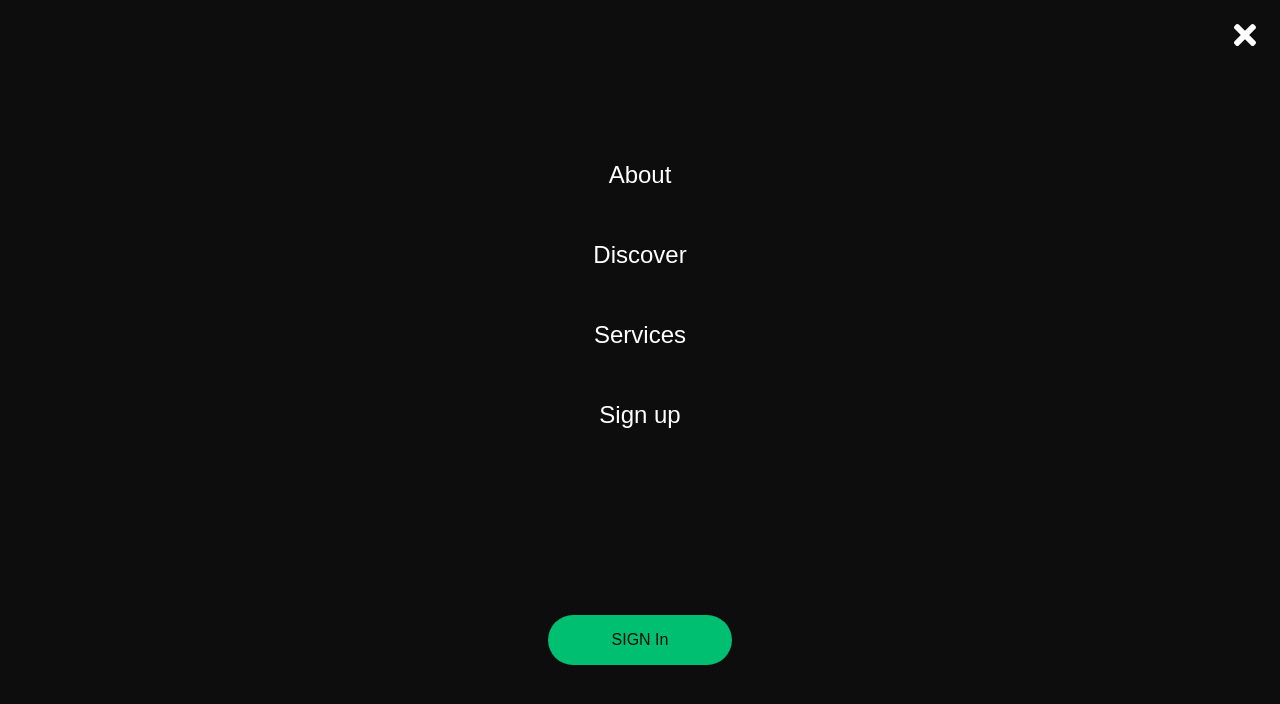
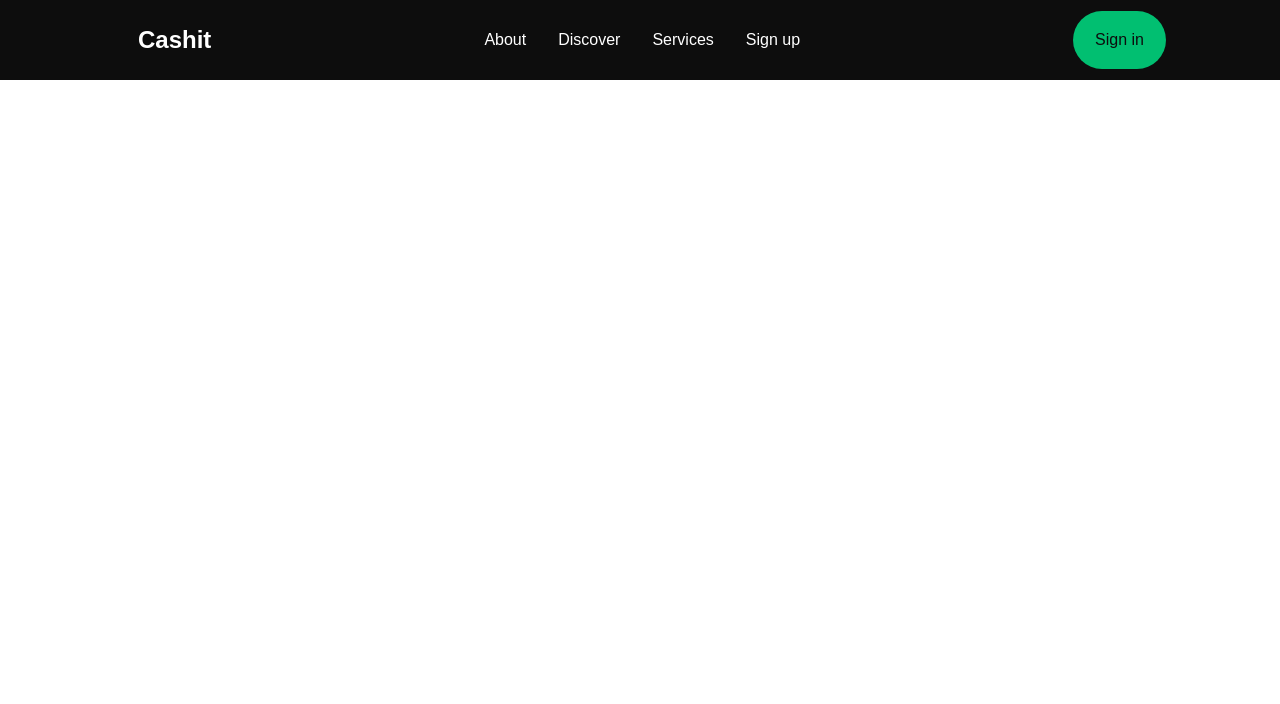
Before and after one commit to fabiannabi/bank-smooth-scroll, a React (Create React App) app: page / in a window 1280 px wide. Shown: the top 704 px of the page. Built offline with nearby package versions, Linux system fonts and the light colour scheme.

Commit message:
Adds State to set up modal behavior
-Refactors Sidebars to Home component

```diff
--- a/src/App.js
+++ b/src/App.js
@@ -1,19 +1,16 @@
-import NavBar from "./components/Navbar";
 import { BrowserRouter as Router } from "react-router-dom";
-import SideBar from "./components/SideBar";
 import { ThemeProvider } from "styled-components";
 import { MediasQ as mediaquery } from "./themes/MediasQ.js";
-import { GlobalStyles} from "./themes/Global.style";
+import { GlobalStyles } from "./themes/Global.style";
+import Home from "./pages/index";
 
-const NAV_ITEMS = ["About", "Discover", "Services", "Sign up"];
 function App() {
   return (
     <ThemeProvider theme={mediaquery}>
-      <GlobalStyles/>
-        <Router>
-          <SideBar nav_items={NAV_ITEMS} />
-          <NavBar nav_items={NAV_ITEMS} />
-        </Router>
+      <GlobalStyles />
+      <Router>
+        <Home />
+      </Router>
     </ThemeProvider>
   );
 }
--- a/src/components/Navbar/index.js
+++ b/src/components/Navbar/index.js
@@ -12,7 +12,7 @@ import {
   NavBtnLink,
 } from "./NavBarStyled";
 
-const NavBar = ({nav_items}) => {
+const NavBar = ({nav_items, toggleView}) => {
   const navList = () => {
     const menu = nav_items
     const list = menu.map((menuItem) => {
@@ -30,7 +30,7 @@ const NavBar = ({nav_items}) => {
       <Nav>
         <NavBarContainer>
           <NavLogo to="/">Cashit</NavLogo>
-          <MobileIcons>
+          <MobileIcons onClick={toggleView}>
             <FaBars />
           </MobileIcons>
           <NavMenu>{navList()}</NavMenu>
--- a/src/components/SideBar/SideBarStyled.js
+++ b/src/components/SideBar/SideBarStyled.js
@@ -10,10 +10,9 @@ export const SideBarContainer = styled.aside`
   height: 100%;
   left: 0;
   position: fixed;
-  transition: all 0.3 ease-in-out;
-  /* opacity: ${({ isOpen }) => (isOpen ? "100%" : 0)}; */
-  /* top: ${({ isOpen }) => (isOpen ? 0 : "-100%")}; */
-  top: 0;
+  transition: all 0.5 ease-in;
+  opacity: ${({ isOpen }) => (isOpen ? "100%" : '0')};
+  top: ${({ isOpen }) => (isOpen ? '0' : "-100%")};
   width: 100%;
   z-index: 999;
 `;
@@ -64,7 +63,7 @@ export const SideBarMenu = styled.ul`
   grid-template-rows: repeat(6, 80px);
   text-align: center;
 
-  @media screen and (max-width: ${({theme}) =>theme.mobile.small}) {
+  @media screen and (max-width: ${({ theme }) => theme.mobile.small}) {
     grid-template-rows: repeat(6, 65px);
   }
 `;
--- a/src/components/SideBar/index.js
+++ b/src/components/SideBar/index.js
@@ -10,11 +10,11 @@ import {
   SideBarLink,
 } from "./SideBarStyled";
 
-const SideBar = ({ nav_items }) => {
+const SideBar = ({ nav_items, isOpen, toggleView }) => {
   const sideItems = () => {
     const list = nav_items.map((item, i) => {
       return (
-        <SideBarLink key={`${i}_item`} to={item.toLocaleLowerCase()}>
+        <SideBarLink key={`${i}_item`} to={item.toLocaleLowerCase()} onClick={toggleView}>
           {item}
         </SideBarLink>
       );
@@ -24,8 +24,8 @@ const SideBar = ({ nav_items }) => {
 
   return (
     <>
-      <SideBarContainer>
-        <Icon>
+      <SideBarContainer isOpen={isOpen}>
+        <Icon onClick={toggleView}>
           <CloseIcon />
         </Icon>
         <SideBarWrapper>
--- /dev/null
+++ b/src/pages/index.js
@@ -0,0 +1,21 @@
+import React, {useState}from "react";
+import NavBar from "../components/Navbar"
+import SideBar from "../components/SideBar";
+
+const NAV_ITEMS = ["About", "Discover", "Services", "Sign up"];
+
+function Home() {
+  const [isOpen, setOpen] = useState(false)
+  const toggleView = () => {
+    setOpen(!isOpen)
+  }
+
+  return (
+    <>
+      <SideBar nav_items={NAV_ITEMS} isOpen={isOpen} toggleView={toggleView} />
+      <NavBar nav_items={NAV_ITEMS}  toggleView={toggleView}/>
+    </>
+  );
+}
+
+export default Home;
```
